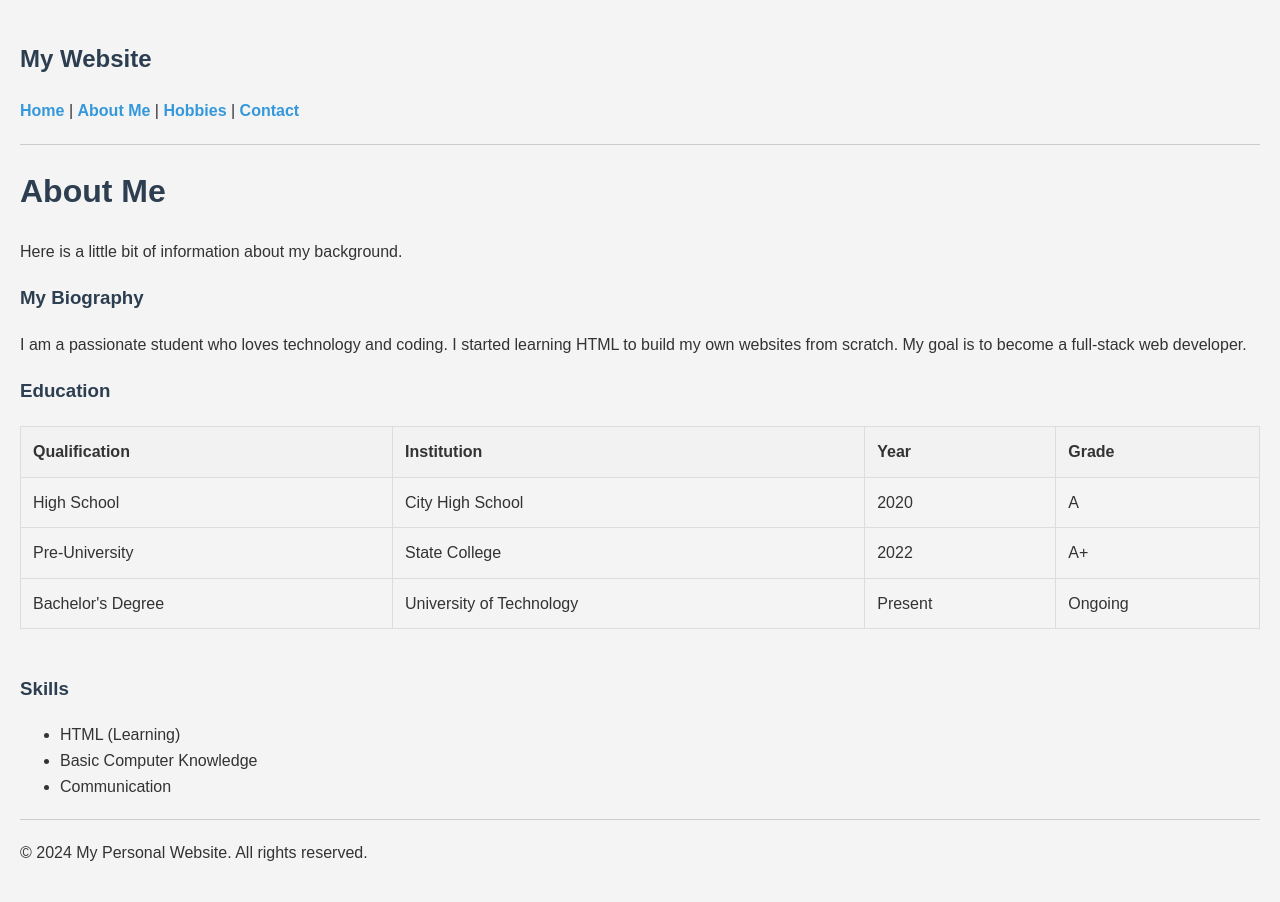
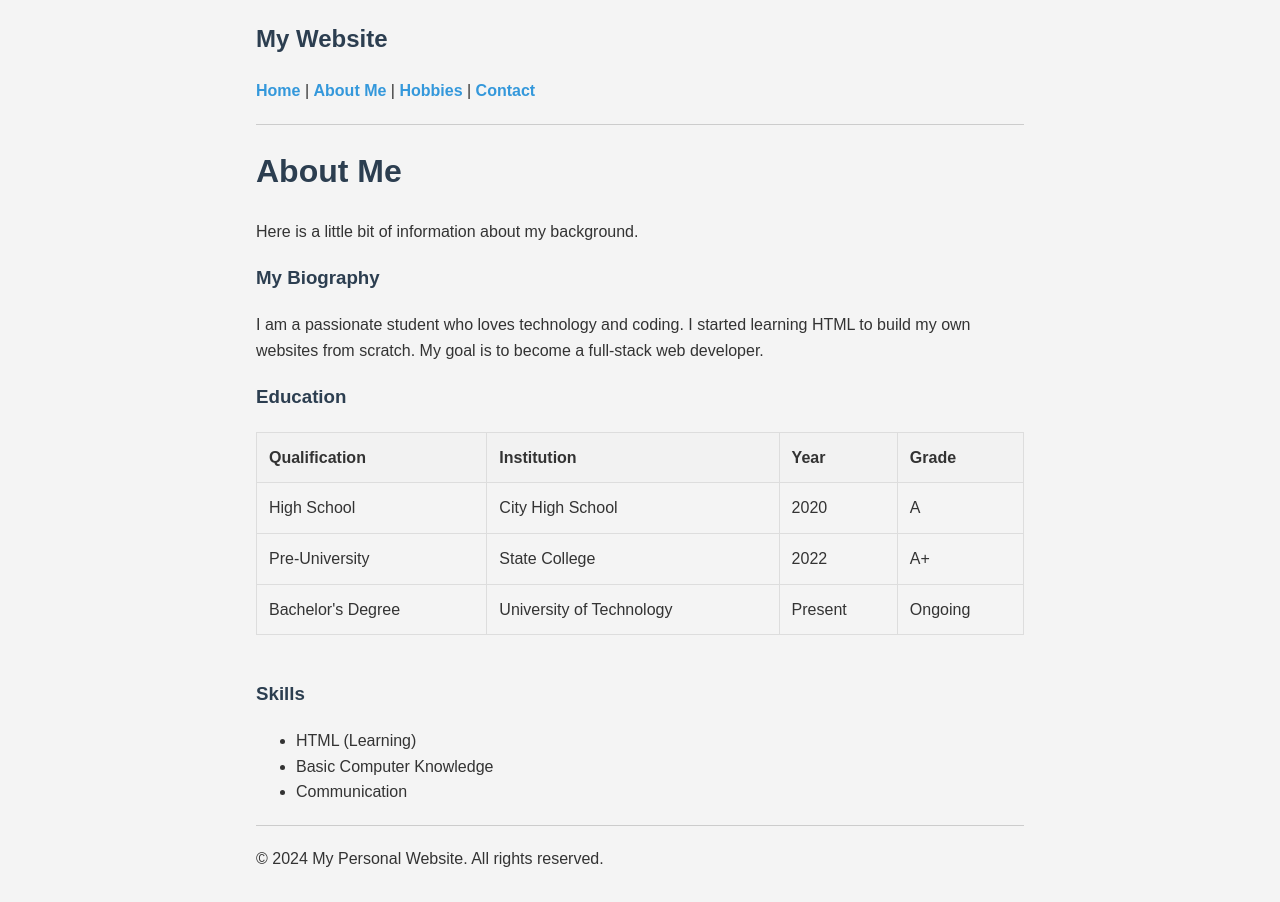
Before and after one commit to ayushbin07/WT-Lab, a PHP site: page /about.html in a window 1280 px wide. After the commit the page ends 867 px from the top, so only its background shows below. Run offline with PHP 8.4, Linux system fonts and the light colour scheme.

Commit message:
Standardize body margin to 20px 20% across all pages

```diff
--- a/contact.html
+++ b/contact.html
@@ -6,7 +6,7 @@
 
 </head>
 
-<body>
+<body style="margin: 20px 20%;">
 
 
     <h2>My Website</h2>
--- a/css.css
+++ b/css.css
@@ -1,5 +1,6 @@
 body {
     background-color: wheat;
+    margin: 20px 20%;
 }
 
 #idCard {
@@ -14,7 +15,8 @@ body {
     box-shadow: 5px 5px 10px 1px rgba(0, 0, 0, 0.616);
     transition: all 0.3s ease;
 }
-#idCard:hover{
+
+#idCard:hover {
     transform: scale(1.1);
     box-shadow: 10px 10px 20px 1px rgba(0, 0, 0, 0.616);
 }
--- a/index.html
+++ b/index.html
@@ -21,7 +21,7 @@
     </style>
 </head>
 
-<body style="margin: 20px 20%;">
+<body>
 
 
     <h2>My Website</h2>
--- a/style_ex1.css
+++ b/style_ex1.css
@@ -3,8 +3,8 @@ body {
     background-color: #f4f4f4;
     color: #333;
     line-height: 1.6;
-    margin: 0;
-    padding: 20px;
+    margin: 20px 20%;
+    padding: 0;
 }
 
 h1,
--- a/style_ex2.css
+++ b/style_ex2.css
@@ -1,7 +1,7 @@
 body {
     font-family: 'Times New Roman', Times, serif;
 
-    margin: 0;
+    margin: 20px 20%;
     padding: 0;
     background: linear-gradient(to bottom, #eef2f3, #8e9eab);
 
```
